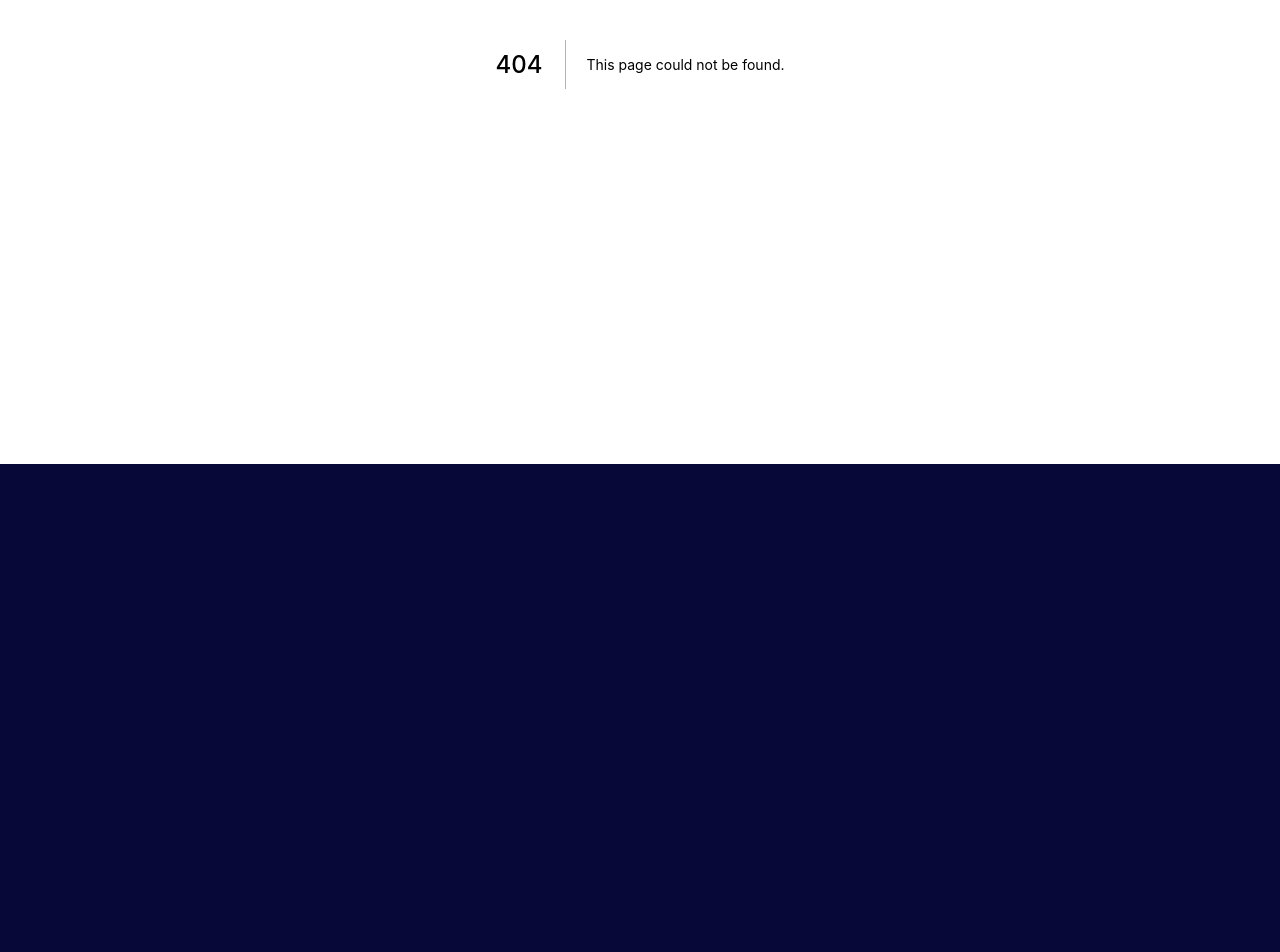
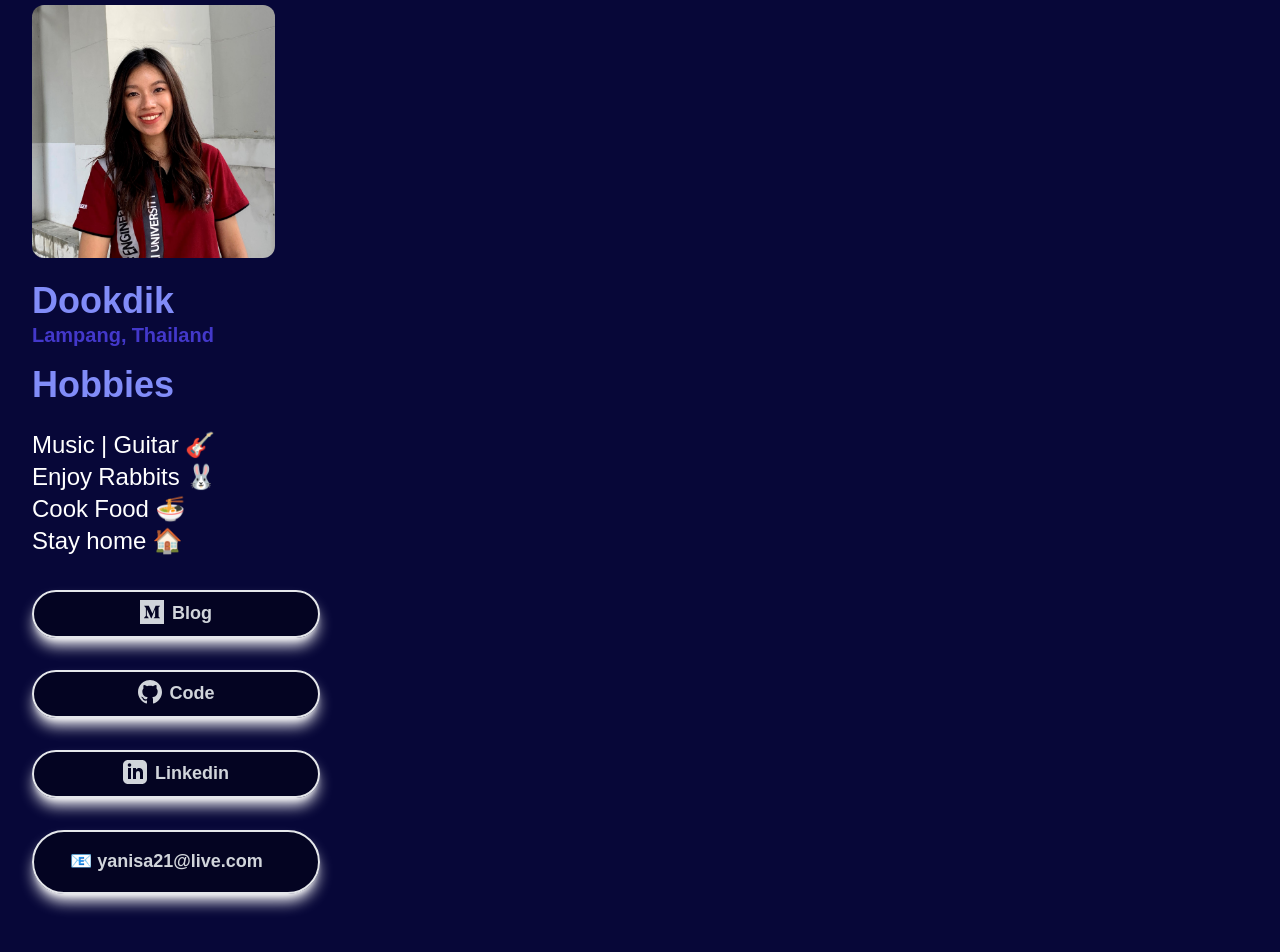
Before and after one commit to yanisapths/portfolio-v2, a Next.js app: page /about in a window 1280 px wide. Before the commit this address had no page. Shown: the part 336-1288 px from the top of the page. Before the commit the page ends 900 px from the top, so only its background shows below. Built offline with nearby package versions, Linux system fonts and the light colour scheme.

Commit message:
about 45%

```diff
--- /dev/null
+++ b/components/About.js
@@ -0,0 +1,90 @@
+import React from 'react'
+import data from "../data/data";
+
+function About() {
+    const Mailto = ({ email, subject = '', body = '', children }) => {
+        let params = subject || body ? '?' : '';
+        if (subject) params += `subject=${encodeURIComponent(subject)}`;
+        if (body) params += `${subject ? '&' : ''}body=${encodeURIComponent(body)}`;
+
+        return <a href={`mailto:${email}${params}`}>{children}</a>;
+      };
+  return (
+    <section className=" mx-8 bg-[#070738]">
+    <div className="xl:max-w-8xl  mx-auto h-48 bg-[#070738]">
+      <h1 className="text-indigo-400 text-5xl lg:text-9xl font-bold py-20 text-center md:text-left">
+        About me
+      </h1>
+    </div>
+    {/* Grid starts here */}
+    <div className="bg-[#070738] justify-center grid grid-cols-2">
+        {/* Left Grid */}
+      <div className="max-w-6xl mx-auto  py-10 pb-40 xl:pl-90">
+      <img src="/asset/user.jpg" className=" rounded-xl  sm:w-[50%] xl:w-[40%]" />
+    <div className="w-full">
+    <p className="mt-6 text-3xl text-indigo-400 font-semibold xl:text-4xl ">
+      Dookdik
+    </p>
+    <p className="text-xl text-indigo-700 font-semibold ">
+     Lampang, Thailand
+    </p>
+    <p className="text-xl text-indigo-400 font-semibold mt-4 xl:text-4xl">
+      Hobbies
+    </p>
+    <p className="text-lg text-white xl:text-2xl xl:mt-6 ">
+        Music | Guitar 🎸 <br />
+        Enjoy Rabbits 🐰 <br />
+        Cook Food 🍜<br />
+        Stay home 🏠<br />
+    </p>
+    {/* Medium */}
+    <div className=" ">
+        <a
+        href={data.socialLinks.medium}
+        className="inline-flex bg-black/40 w-72 justify-center  border-2 mt-8 cursor-pointer transform hover:translate-x-2 transition duration-300 shadow-white shadow-lg rounded-full lg:px-7 lg:py-2  hover:bg-[#ffffff] hover:border-2 hover:text-indigo-400"
+        >
+        <svg width="24" height="24" fill="currentColor" xmlns="http://www.w3.org/2000/svg" fill-rule="evenodd" clip-rule="evenodd"><path d="M24 24h-24v-24h24v24zm-4.03-5.649v-.269l-1.247-1.224c-.11-.084-.165-.222-.142-.359v-8.998c-.023-.137.032-.275.142-.359l1.277-1.224v-.269h-4.422l-3.152 7.863-3.586-7.863h-4.638v.269l1.494 1.799c.146.133.221.327.201.523v7.072c.044.255-.037.516-.216.702l-1.681 2.038v.269h4.766v-.269l-1.681-2.038c-.181-.186-.266-.445-.232-.702v-6.116l4.183 9.125h.486l3.593-9.125v7.273c0 .194 0 .232-.127.359l-1.292 1.254v.269h6.274z"/></svg>
+        <h4 className="text-lg font-bold pl-2 ">Blog</h4>
+        </a>
+    </div>
+    {/* GitHUb */}
+    <div className=" ">
+        <a
+        href={data.socialLinks.github}
+        className="inline-flex bg-black/40 w-72 justify-center  border-2 mt-8 cursor-pointer transform hover:translate-x-2 transition duration-300 shadow-white shadow-lg rounded-full lg:px-7 lg:py-2  hover:bg-[#ffffff] hover:border-2 hover:text-indigo-400"
+        >
+       <svg xmlns="http://www.w3.org/2000/svg" fill="currentColor" width="24" height="24" viewBox="0 0 24 24"><path d="M12 0c-6.626 0-12 5.373-12 12 0 5.302 3.438 9.8 8.207 11.387.599.111.793-.261.793-.577v-2.234c-3.338.726-4.033-1.416-4.033-1.416-.546-1.387-1.333-1.756-1.333-1.756-1.089-.745.083-.729.083-.729 1.205.084 1.839 1.237 1.839 1.237 1.07 1.834 2.807 1.304 3.492.997.107-.775.418-1.305.762-1.604-2.665-.305-5.467-1.334-5.467-5.931 0-1.311.469-2.381 1.236-3.221-.124-.303-.535-1.524.117-3.176 0 0 1.008-.322 3.301 1.23.957-.266 1.983-.399 3.003-.404 1.02.005 2.047.138 3.006.404 2.291-1.552 3.297-1.23 3.297-1.23.653 1.653.242 2.874.118 3.176.77.84 1.235 1.911 1.235 3.221 0 4.609-2.807 5.624-5.479 5.921.43.372.823 1.102.823 2.222v3.293c0 .319.192.694.801.576 4.765-1.589 8.199-6.086 8.199-11.386 0-6.627-5.373-12-12-12z"/></svg>
+        <h4 className="text-lg font-bold pl-2 ">Code</h4>
+        </a>
+    </div>
+    {/* Linkedin */}
+    <div className=" ">
+        <a
+        href={data.socialLinks.linkedin}
+        className="inline-flex bg-black/40 w-72 justify-center  border-2 mt-8 cursor-pointer transform hover:translate-x-2 transition duration-300 shadow-white shadow-lg rounded-full lg:px-7 lg:py-2  hover:bg-[#ffffff] hover:border-2 hover:text-indigo-400"
+        >
+       <svg xmlns="http://www.w3.org/2000/svg" fill="currentColor"  width="24" height="24" viewBox="0 0 24 24"><path d="M19 0h-14c-2.761 0-5 2.239-5 5v14c0 2.761 2.239 5 5 5h14c2.762 0 5-2.239 5-5v-14c0-2.761-2.238-5-5-5zm-11 19h-3v-11h3v11zm-1.5-12.268c-.966 0-1.75-.79-1.75-1.764s.784-1.764 1.75-1.764 1.75.79 1.75 1.764-.783 1.764-1.75 1.764zm13.5 12.268h-3v-5.604c0-3.368-4-3.113-4 0v5.604h-3v-11h3v1.765c1.396-2.586 7-2.777 7 2.476v6.759z"/></svg>
+        <h4 className="text-lg font-bold pl-2 ">Linkedin</h4>
+        </a>
+    </div>
+    <div className="border-2 bg-black/40  w-72 justify-center  mt-8 cursor-pointer transform hover:translate-x-2 transition duration-300 shadow-white shadow-lg rounded-full lg:px-7 lg:py-2 hover:bg-[#ffffff] hover:border-2 hover:text-indigo-400"
+
+    >
+        <Mailto email="yanisa21@live.com" subject="Hello Yanisa!" body="">
+                <h4 className="text-lg font-bold p-2">📧 yanisa21@live.com</h4>
+        </Mailto>
+        </div>
+
+
+    </div>
+      </div>
+    {/* Right Grid */}
+        <div>
+
+        </div>
+    </div>
+  </section>
+  )
+}
+
+export default About
--- a/components/FeaturedProjects.js
+++ b/components/FeaturedProjects.js
@@ -5,9 +5,9 @@ import { ArrowRightIcon} from '@heroicons/react/solid'
 function FeaturedProjects() {
 
   return (
-    <section className="mx-3 lg:mx-5 bg-[#070738]">
+    <section className="mx-3 lg:mx-5  bg-[#070738]">
     <div className=" max-w-6xl mx-auto h-48 bg-[#070738]">
-        <h1  className="flex text-indigo-400 text-5xl md:text-9xl font-bold py-20 text-center md:text-left">
+        <h1  className="flex text-emerald-400 text-5xl md:text-9xl font-bold py-20 text-center md:text-left">
           Projects
         <Link href="/projects">
           <ArrowRightIcon className="flex lg:mt-14 lg:ml-10 lg:h-10 lg:w-10 h-5 w-5 ml-3 mt-4 -m-0 cursor-pointer transform hover:translate-x-2 transition duration-300" />
--- a/components/Hero.js
+++ b/components/Hero.js
@@ -2,17 +2,28 @@ import React from 'react'
 
 function Hero() {
   return (
-    <div className="flex flex-row justify-center overflow-hidden mr-0 mx-w-6xl  ">
-        {/* Image container */}
-      <div className="hidden  md:ml-0  lg:block relative w-full lg:basis-1/3 lg:mr-0  lg:w-1/3 mt-20 ">
-          <img src="/asset/user.jpg" width="400" height="450" />
-      </div>
-      {/* Text container */}
-        <div className="lg:basis-2/3  text-left pt-20">
-        <h1 className="text-white font-extrabold lg:text-7xl text-3xl ">
+    <div className="lg:flex lg:flex-row block overflow-hidden lg:grid-cols-2">
+      {/* Right Text container */}
+        <div className="pt-20 text-left  lg:w-1/2 p-5 pl-14 xl:ml-60 xl:-mr-24 lg:pt-48 ">
+        <h1 className="text-white font-extrabold xl:text-7xl text-3xl  sm:text-6xl lg:text-6xl">
             Yanisa Poongthaisong
         </h1>
+        <h2 className="pt-4 text-indigo-800 font-bold xl:text-5xl text-xl sm:text-2xl lg:text-4xl ">
+            " Dookdik "
+        </h2>
+        <h3 className="pt-2 text-indigo-400 font-bold  xl:text-6xl text-3xl sm:text-4xl lg:text-6xl">
+            Design | Dev
+        </h3>
         </div>
+        {/* Left Image container */}
+      <div className="p-24 sm:p-32 sm:-mt-16 -mt-10 xl:mt-24 xl:p-0 xl:pl-48  lg:pr-14 lg:mt-32  lg:w-1/2 lg:block  ">
+          <img src="/asset/user.jpg" className="w-full rounded-xl xl:w-[60%] lg:w-[90%]" />
+      </div>
+      <div>
+        <p>
+          M
+        </p>
+      </div>
     </div>
   )
 }
--- a/components/Projects.js
+++ b/components/Projects.js
@@ -23,7 +23,7 @@ function Projects() {
   return (
     <section className=" mx-8 bg-[#070738]">
     <div className="max-w-6xl mx-auto h-48 bg-[#070738]">
-      <h1 className="text-indigo-400 text-5xl md:text-9xl font-bold py-20 text-center md:text-left">
+      <h1 className="text-emerald-400 text-5xl md:text-9xl font-bold py-20 text-center md:text-left">
         Projects
       </h1>
     </div>
--- a/components/navbar/Navbar.js
+++ b/components/navbar/Navbar.js
@@ -2,6 +2,7 @@
 import Link from 'next/link';
 import Image from 'next/image';
 import { useState } from 'react';
+import { DownloadIcon } from '@heroicons/react/solid'
 
 function  Navbar() {
   const [active, setActive] = useState(false);
@@ -41,7 +42,7 @@ function  Navbar() {
           }   w-full lg:inline-flex lg:flex-grow lg:w-auto pt-4 text-center`}
         >
           <div className='lg:inline-flex lg:flex-row lg:ml-auto lg:w-auto w-full lg:items-center items-start  flex flex-col lg:h-auto  transition transform duration-200 ease-out'>
-            <Link href='/'>
+            <Link href='/about'>
               <a className='lg:inline-flex lg:w-auto w-full px-3 py-2 rounded text-white font-bold text-xl items-center justify-center hover:text-indigo-400  hover:font-extrabold transition transform duration-300 ease-out'>
                 About
               </a>
--- a/data/data.js
+++ b/data/data.js
@@ -14,7 +14,9 @@ const data = {
         },
     ],
     socialLinks: {
-        linkedin: "https://www.linkedin.com/in/yanisa-poongthaisong-148629125/"
+        linkedin: "https://www.linkedin.com/in/yanisa-poongthaisong-148629125/",
+        medium: "	https://medium.com/@yanisa-poongthaisong",
+        github: "https://github.com/yanisapths",
     }
 }
 
--- /dev/null
+++ b/pages/about.js
@@ -0,0 +1,13 @@
+import React from 'react'
+import About from '../components/About'
+import Layout from '../components/Layout'
+
+function about() {
+  return (
+    <Layout>
+        <About />
+    </Layout>
+  )
+}
+
+export default about
--- a/pages/index.js
+++ b/pages/index.js
@@ -3,6 +3,7 @@ import  Navbar  from '../components/navbar/Navbar'
 import Footer from '../components/footer/Footer'
 import FeaturedProjects from '../components/FeaturedProjects'
 import Hero from '../components/Hero'
+
 export default function Home() {
   return (
     <div>
```
Also changed, not shown: public/asset/resume.png (added).
